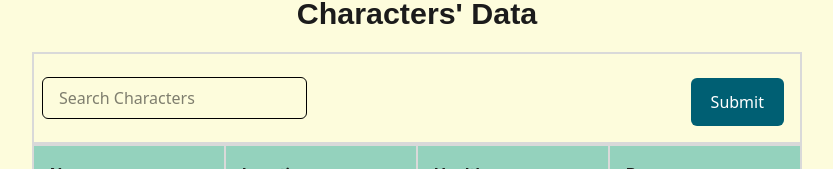
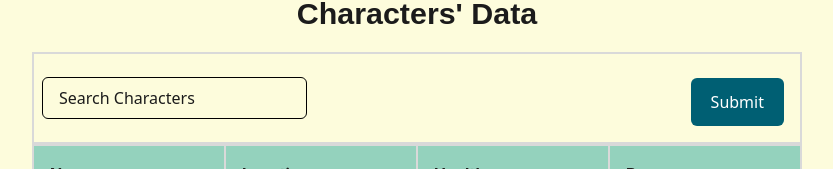
Before and after one commit to MazahirHaroon/table-data-management, a React (Vite) app: page / in a window 1280 px wide. Shown: the part 126-295 px from the top of the page, without its empty margins (223-1056 px from the left). Built offline with nearby package versions, Linux system fonts and the light colour scheme; data requests are answered from the project's data file.

Commit message:
style: update Input component color classes and add id for accessibility

```diff
--- a/src/components/customUI/Input.tsx
+++ b/src/components/customUI/Input.tsx
@@ -19,15 +19,16 @@ const Input = ({
   <div className='flex flex-col'>
     <label
       htmlFor={props.name}
-      className={`text-primary-dark font-medium mb-1 ${
+      className={`text-text-color-subheading font-medium mb-1 ${
         hideLabel ? 'sr-only' : ''
       }`}
     >
       {label}
     </label>
     <input
+      id={props.name}
       type={type}
-      className='w-full px-4 py-2 border rounded-md focus:outline-none focus:ring-2 focus:ring-primary-dark'
+      className='placeholder-text-color-subheading w-full px-4 py-2 border rounded-md focus:outline-none focus:ring-2 focus:ring-primary-dark'
       {...props}
     />
     {children}
```
